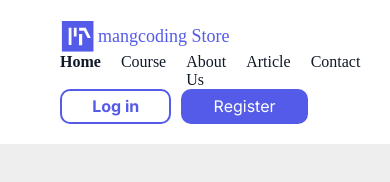
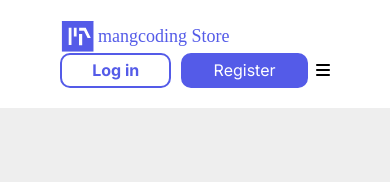
Before and after one commit to Raghads22/landing-ak, a plain HTML site: page index.html in a window 390 px wide. Drawn offline with Linux system fonts and the light colour scheme.

Commit message:
create header

```diff
--- a/assets/css/main.css
+++ b/assets/css/main.css
@@ -6,6 +6,9 @@ body{
     background-color: #eee;
 }
 
+.menu{
+    display: none;
+}
 .header{
     background-color: #fff;
     padding: 20px 0;
@@ -13,6 +16,7 @@ body{
 
 .header .logo{
     display: flex;
+    flex-wrap: wrap;
     align-items: center;
     gap: 3px;
 
@@ -29,6 +33,7 @@ body{
 
 .nav ul{
     display: flex;
+    flex-wrap: wrap;
     gap: 20px;
 }
 
@@ -42,6 +47,7 @@ body{
 
 .Authentication{
     display: flex;
+    flex-wrap: wrap;
     gap: 10px;
 }
 
@@ -62,3 +68,16 @@ body{
     background-color: var(--mainColor);
     border: 2px solid var(--mainColor);
 }
+
+
+
+@media screen and (max-width:992px){
+    .nav{
+        display: none;
+    }
+
+    .menu{
+        display: block;
+        order: 2;
+    }
+}
--- a/index.html
+++ b/index.html
@@ -3,6 +3,7 @@
 <head>
     <meta charset="UTF-8">
     <meta name="viewport" content="width=device-width, initial-scale=1.0">
+    <link rel="stylesheet" href="https://cdnjs.cloudflare.com/ajax/libs/font-awesome/6.6.0/css/all.min.css" integrity="sha512-Kc323vGBEqzTmouAECnVceyQqyqdsSiqLQISBL29aUW4U/M7pSPA/gEUZQqv1cwx4OnYxTxve5UMg5GT6L4JJg==" crossorigin="anonymous" referrerpolicy="no-referrer" />
     <link rel="stylesheet" href="./assets/css/main.css">
     <title>Document</title>
 </head>
@@ -17,7 +18,7 @@
                     <img src="./assets/img/Logo.svg" />
                     <a href="">mangcoding Store</a>
                 </div>
-
+                <i class="fa-solid fa-bars menu"></i>
                 <nav class="nav">
                     <ul>
                         <li>
```
